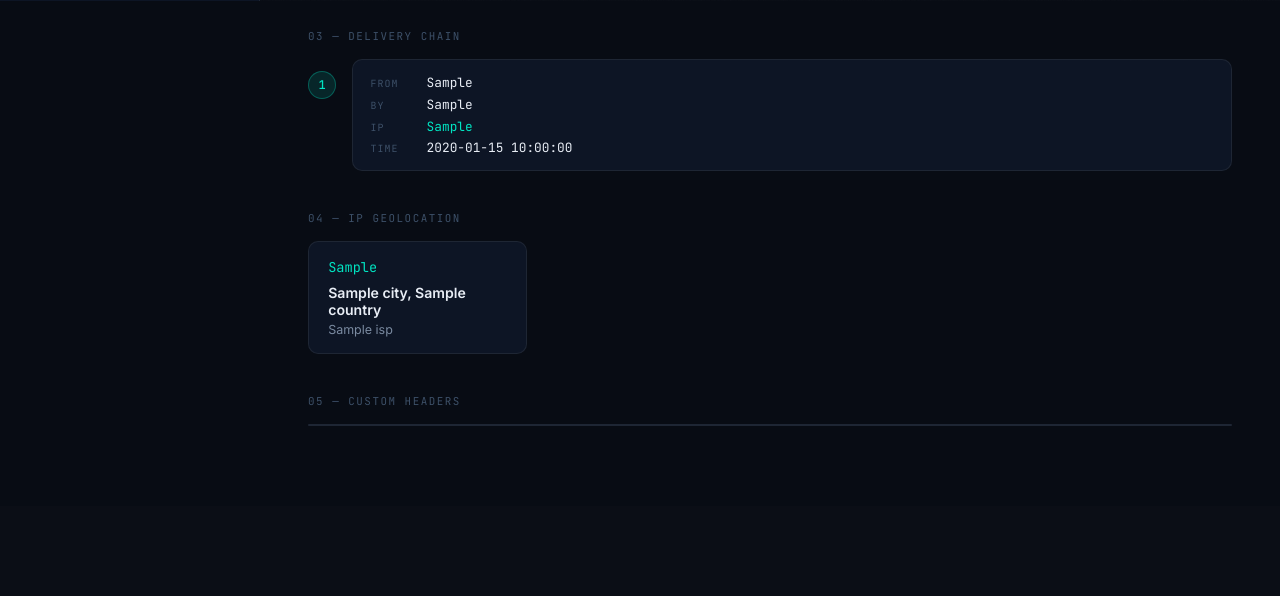
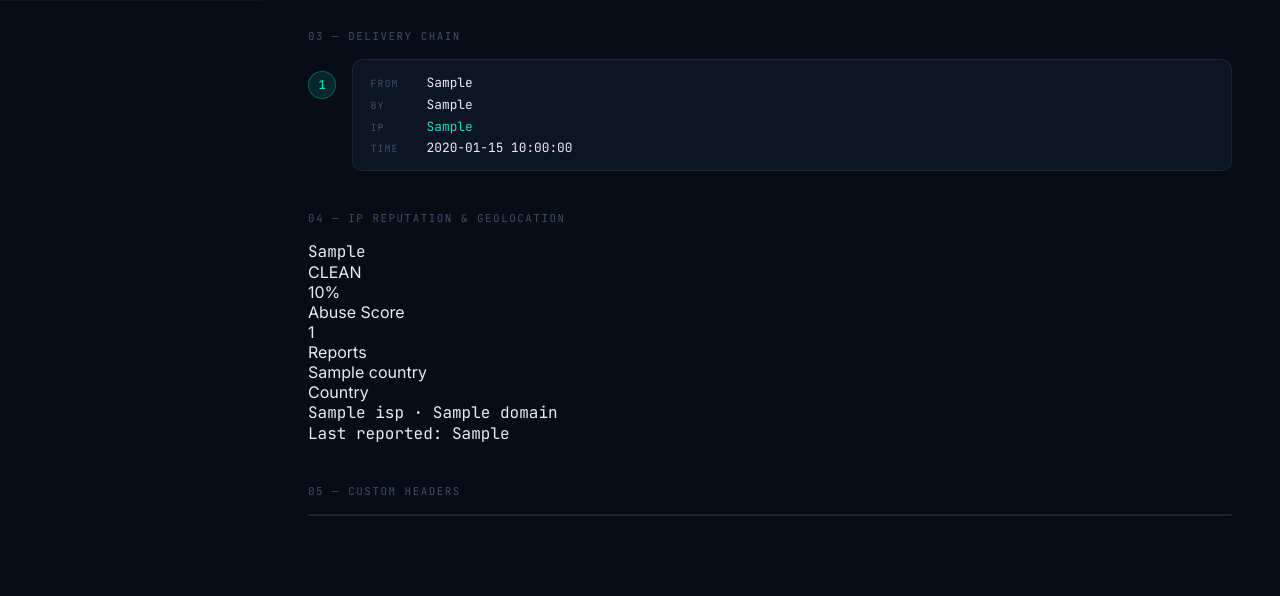
Before and after one commit to AnasIbnamar/email-header-analyzer, a Flask app: template templates/result.html in a window 1280 px wide. Shown: the part 799-1395 px from the top of the page. Before the commit the page ends 1225 px from the top, so only its background shows below. Run offline with Flask 3, Linux system fonts and the light colour scheme; the template is opened without the code that fills it: most values are stand-ins (such as "Sample title", 1, 10 or a date in 2020).

Commit message:
Fix - replace geo section with AbuseIPDB IP reputation cards

```diff
--- a/templates/result.html
+++ b/templates/result.html
@@ -210,20 +210,67 @@
         </section>
         {% endif %}
 
-        <!-- Geolocation -->
+<!-- Geolocation -->
         {% if report.geo %}
         <section class="report-section" id="geo">
-            <div class="section-label">04 — IP Geolocation</div>
-            <div class="geo-grid">
+            <div class="section-label">04 — IP Reputation & Geolocation</div>
+            <div class="ip-list">
                 {% for g in report.geo %}
-                <div class="geo-card">
-                    <div class="geo-ip mono">{{ g.ip }}</div>
-                    {% if g.status == 'success' %}
-                    <div class="geo-loc">{{ g.city }}, {{ g.country }}</div>
-                    <div class="geo-isp">{{ g.isp }}</div>
-                    {% else %}
-                    <div class="geo-loc geo-err">Geolocation unavailable</div>
-                    {% endif %}
+                <div class="ip-card">
+                    <div class="ip-card-top">
+                        <div class="ip-address mono">{{ g.ip }}</div>
+                        {% if g.abuse.status == 'success' %}
+                        <div class="abuse-badge
+                            {% if g.abuse.verdict == 'malicious' %}abuse-bad
+                            {% elif g.abuse.verdict == 'suspicious' %}abuse-warn
+                            {% elif g.abuse.verdict == 'low_risk' %}abuse-low
+                            {% else %}abuse-clean{% endif %}">
+                            {% if g.abuse.verdict == 'malicious' %}MALICIOUS
+                            {% elif g.abuse.verdict == 'suspicious' %}SUSPICIOUS
+                            {% elif g.abuse.verdict == 'low_risk' %}LOW RISK
+                            {% else %}CLEAN{% endif %}
+                        </div>
+                        {% endif %}
+                    </div>
+                    <div class="ip-card-body">
+                        {% if g.abuse.status == 'success' %}
+                        <div class="ip-stat-row">
+                            <div class="ip-stat">
+                                <div class="ip-stat-num
+                                    {% if g.abuse.abuse_score >= 80 %}stat-red
+                                    {% elif g.abuse.abuse_score >= 40 %}stat-amber
+                                    {% else %}stat-green{% endif %}">
+                                    {{ g.abuse.abuse_score }}%
+                                </div>
+                                <div class="ip-stat-lbl">Abuse Score</div>
+                            </div>
+                            <div class="ip-stat">
+                                <div class="ip-stat-num">{{ g.abuse.total_reports }}</div>
+                                <div class="ip-stat-lbl">Reports</div>
+                            </div>
+                            <div class="ip-stat">
+                                <div class="ip-stat-num">{{ g.abuse.country or "—" }}</div>
+                                <div class="ip-stat-lbl">Country</div>
+                            </div>
+                            {% if g.abuse.is_tor %}
+                            <div class="ip-stat">
+                                <div class="ip-stat-num stat-red">YES</div>
+                                <div class="ip-stat-lbl">Tor Node</div>
+                            </div>
+                            {% endif %}
+                        </div>
+                        {% if g.abuse.isp %}
+                        <div class="ip-isp mono">{{ g.abuse.isp }}{% if g.abuse.domain %} · {{ g.abuse.domain }}{% endif %}</div>
+                        {% endif %}
+                        {% if g.abuse.last_reported %}
+                        <div class="ip-last mono">Last reported: {{ g.abuse.last_reported[:10] }}</div>
+                        {% endif %}
+                        {% elif g.status == 'success' %}
+                        <div class="ip-geo">{{ g.city }}, {{ g.country }} · {{ g.isp }}</div>
+                        {% else %}
+                        <div class="ip-geo muted">Geolocation unavailable</div>
+                        {% endif %}
+                    </div>
                 </div>
                 {% endfor %}
             </div>
```
